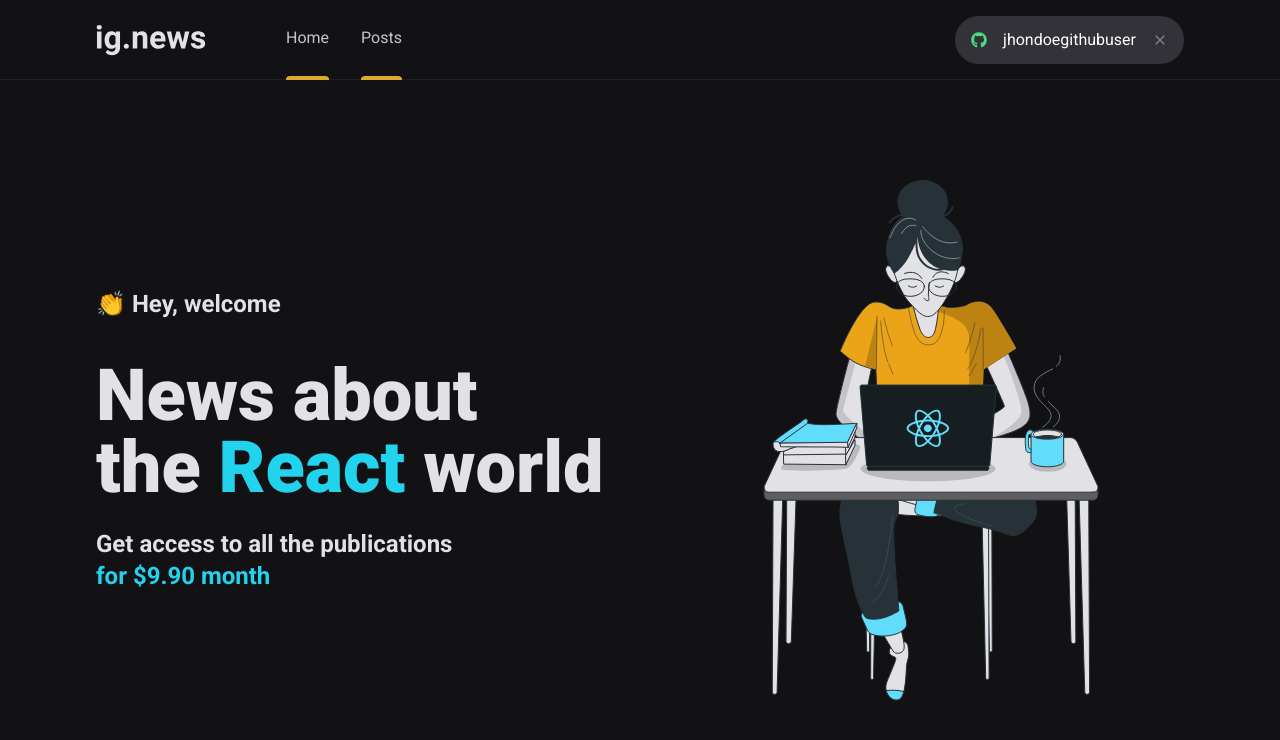
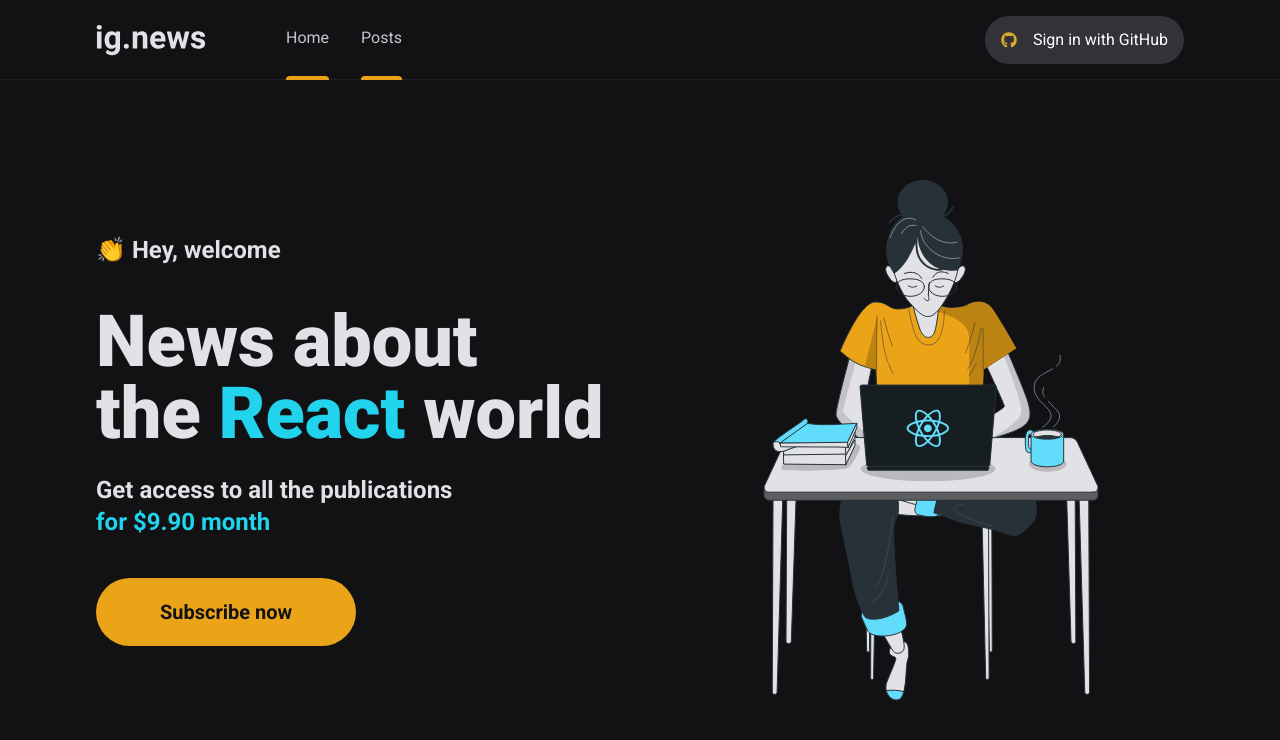
Before and after one commit to cleisonmp/px-news, a Next.js app: page / in a window 1280 px wide. Shown: the top 740 px of the page. Built offline with nearby package versions, Linux system fonts and the light colour scheme.

Commit message:
SubscribeButton styles

```diff
--- a/src/components/Header/SignInButton.tsx
+++ b/src/components/Header/SignInButton.tsx
@@ -2,11 +2,11 @@
 import { FiX } from 'react-icons/fi'
 
 export function SignInButton() {
-  const isUserLoggedIn = true
+  const isUserLoggedIn = false
   return (
     <button
       type="button"
-      className="flex items-center justify-center bg-gray-600 text-white rounded-full h-12 p-4 gap-4 hover:brightness-75 transition-all"
+      className="flex items-center justify-center bg-gray-600 text-white rounded-full h-12 p-4 gap-4 hover:brightness-125 transition-all"
     >
       <FaGithub
         className={isUserLoggedIn ? ' text-green-400' : 'text-yellow-500'}
--- a/src/components/Header/index.tsx
+++ b/src/components/Header/index.tsx
@@ -13,14 +13,14 @@
               className="flex flex-col justify-between text-gray-300 hover:text-white transition-colors"
             >
               <span className="flex flex-1 items-center">Home</span>
-              <span className="border-2 rounded-t border-yellow-500" />
+              <span className="border-2 rounded-t border-yellow-600" />
             </a>
             <a
               href="#"
               className="flex flex-col justify-between text-gray-300 hover:text-white transition-colors"
             >
               <span className="flex flex-1 items-center">Posts</span>
-              <span className="border-2 rounded-t border-yellow-500" />
+              <span className="border-2 rounded-t border-yellow-600" />
             </a>
           </nav>
         </div>
--- /dev/null
+++ b/src/components/Home/SubscribeButton.tsx
@@ -0,0 +1,10 @@
+export function SubscribeButton() {
+  return (
+    <button
+      type="button"
+      className="bg-yellow-600 rounded-full py-5 px-16 text-gray-900 font-bold text-xl hover:brightness-75 transition-all"
+    >
+      Subscribe now
+    </button>
+  )
+}
--- a/src/pages/index.tsx
+++ b/src/pages/index.tsx
@@ -1,6 +1,7 @@
 import type { NextPage } from 'next'
 import Head from 'next/head'
 import Image from 'next/image'
+import { SubscribeButton } from '../components/Home/SubscribeButton'
 
 const Home: NextPage = () => {
   return (
@@ -15,11 +16,12 @@
             News about <br />
             the <span className="text-cyan-400">React</span> world
           </h1>
-          <p className="mt-6 text-2xl font-bold">
+          <p className="mt-6 text-2xl font-bold mb-10">
             Get access to all the publications
             <br />
             <span className="text-cyan-400">for $9.90 month</span>
           </p>
+          <SubscribeButton />
         </section>
         <Image
           src="/images/avatar.svg"
--- a/tailwind.config.js
+++ b/tailwind.config.js
@@ -41,6 +41,7 @@
         yellow: {
           100: '#F1E9C9',
           500: '#DBAC2C',
+          600: '#EBA417',
           900: '#C47F17',
         },
       },
```
